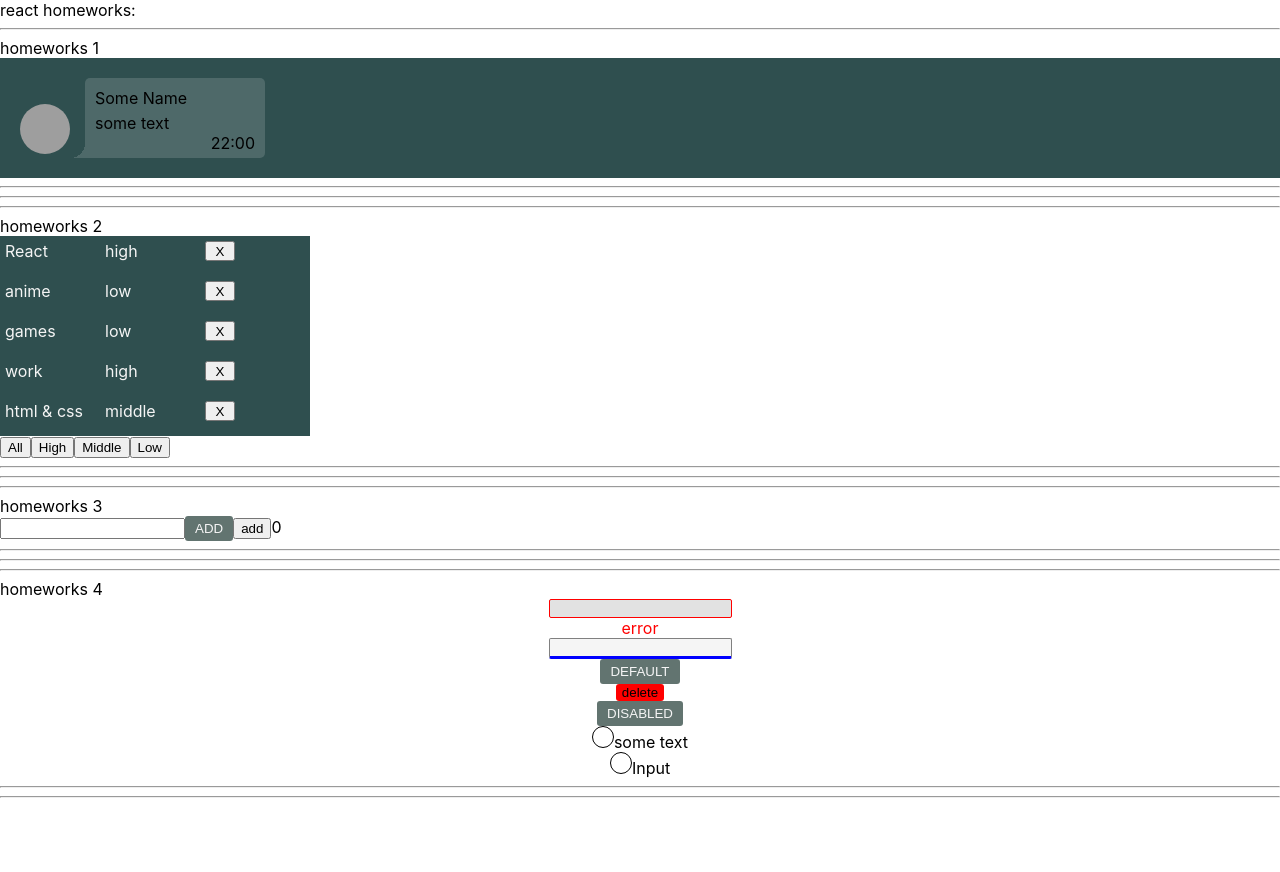
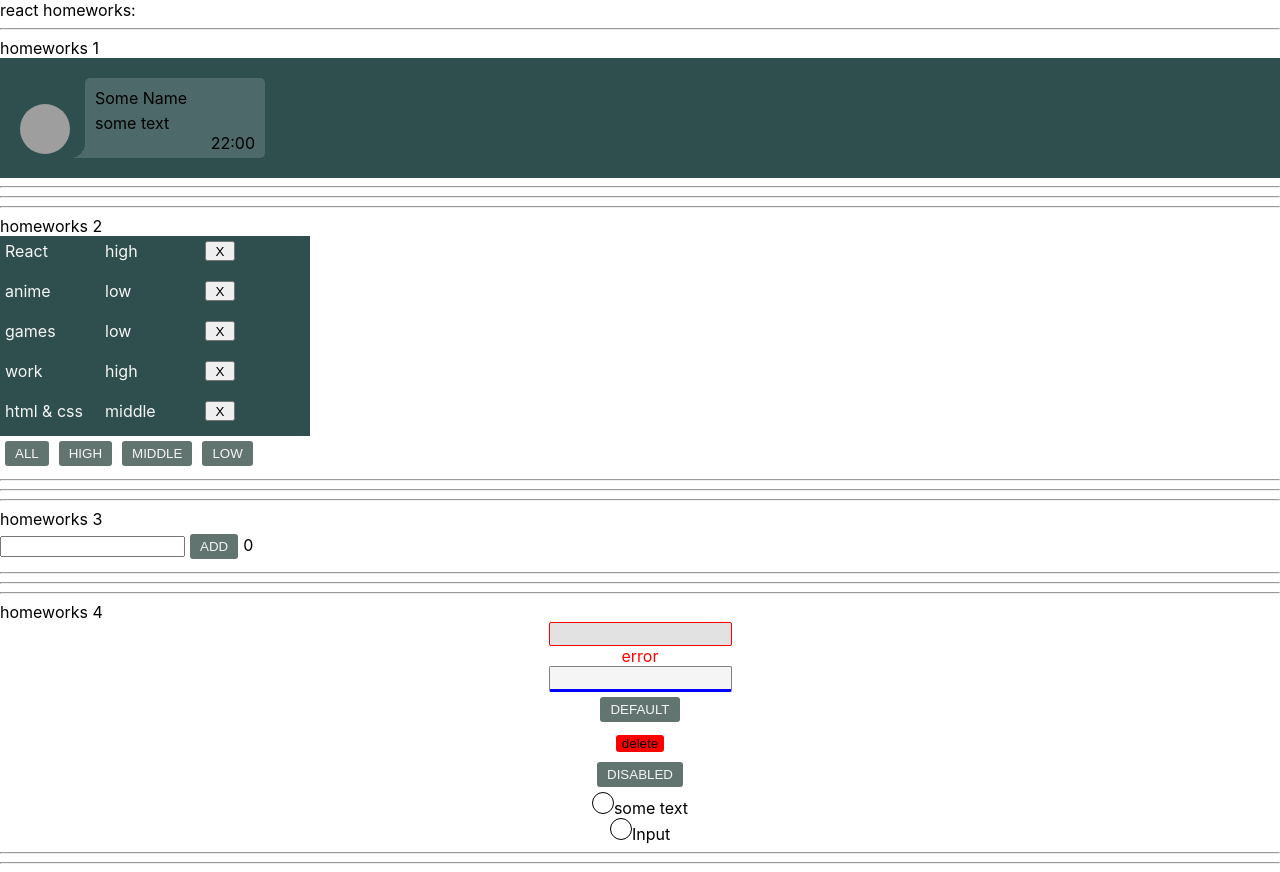
Before and after one commit to fabskrejt/zadachiIgnat, a React (Create React App) app: page / in a window 1280 px wide. Before the commit the page ends 806 px from the top, so only its background shows below. Built offline with nearby package versions, Linux system fonts and the light colour scheme; grey boxes are pictures that could not be loaded.

Commit message:
refactored CSS for SuperButton component

```diff
--- a/src/p2-homeworks/h2/Affairs.module.css
+++ b/src/p2-homeworks/h2/Affairs.module.css
@@ -19,3 +19,8 @@
     width: 30px;
     height: 20px;
 }
+
+.button{
+    padding: 5px;
+    display: inline-block;
+}
--- a/src/p2-homeworks/h2/Affairs.tsx
+++ b/src/p2-homeworks/h2/Affairs.tsx
@@ -1,6 +1,8 @@
 import React from 'react'
 import Affair from './Affair'
 import {AffairType, FilterType} from './HW2'
+import SuperButton from "../h4/common/c2-SuperButton/SuperButton";
+import aStyle from "./Affairs.module.css";
 
 type AffairsPropsType = { // need to fix any
     data: Array<AffairType>
@@ -44,12 +46,30 @@ function Affairs(props: AffairsPropsType) {
 
             {mappedAffairs}
 
-            <button onClick={setAll}>All</button>
+            <SuperButton onClick={setAll}>All</SuperButton>
+            <SuperButton onClick={setHigh}>High</SuperButton>
+            <SuperButton onClick={setMiddle}>Middle</SuperButton>
+            <SuperButton onClick={setLow}>Low</SuperButton>
+{/*            <button onClick={setAll}>All</button>
             <button onClick={setHigh}>High</button>
             <button onClick={setMiddle}>Middle</button>
-            <button onClick={setLow}>Low</button>
+            <button onClick={setLow}>Low</button>*/}
         </div>
     )
 }
 
 export default Affairs
+
+/*
+<div className={aStyle.button}>
+    <SuperButton onClick={setAll}>All</SuperButton>
+</div>
+<div className={aStyle.button}>
+    <SuperButton onClick={setHigh}>High</SuperButton>
+</div>
+<div className={aStyle.button}>
+    <SuperButton onClick={setMiddle}>Middle</SuperButton>
+</div>
+<div className={aStyle.button}>
+    <SuperButton onClick={setLow}>Low</SuperButton>
+</div>*/
--- a/src/p2-homeworks/h3/Greeting.tsx
+++ b/src/p2-homeworks/h3/Greeting.tsx
@@ -21,7 +21,7 @@ const Greeting: React.FC<GreetingPropsType> = (
             <input value={name} onChange={setNameCallback} className={inputClass}/>
             <span>{error}</span>
             <SuperButton onClick={addUser}>Add</SuperButton>
-            <button onClick={addUser}>add</button>
+            {/*<button onClick={addUser}>add</button>*/}
             <span>{totalUsers}</span>
         </div>
     )
--- a/src/p2-homeworks/h4/common/c1-SuperInputText/SuperInputText.module.css
+++ b/src/p2-homeworks/h4/common/c1-SuperInputText/SuperInputText.module.css
@@ -3,6 +3,7 @@
     border-radius: 2px;
     background: whitesmoke;
     color: #393939;
+    height: 20px;
 }
 
 .superInput:focus {
@@ -14,6 +15,7 @@
     border-radius: 2px;
     background: rgba(214, 214, 214, 0.7);
     outline: none;
+    height: 20px;
 }
 
 .error {
--- a/src/p2-homeworks/h4/common/c2-SuperButton/SuperButton.module.css
+++ b/src/p2-homeworks/h4/common/c2-SuperButton/SuperButton.module.css
@@ -1,3 +1,7 @@
+.buttonContainer{
+    padding: 5px;
+    display: inline-block;
+}
 .default {
     background: rgba(32, 57, 52, 0.7);
     color: whitesmoke;
--- a/src/p2-homeworks/h4/common/c2-SuperButton/SuperButton.tsx
+++ b/src/p2-homeworks/h4/common/c2-SuperButton/SuperButton.tsx
@@ -17,10 +17,12 @@ const SuperButton: React.FC<SuperButtonPropsType> = (
     const finalClassName = `${red ? s.red : s.default} ${className}`
 
     return (
+        <div className={s.buttonContainer} >
         <button
             className={finalClassName}
             {...restProps} // отдаём кнопке остальные пропсы если они есть (children там внутри)
         />
+        </div>
     )
 }
 
```
